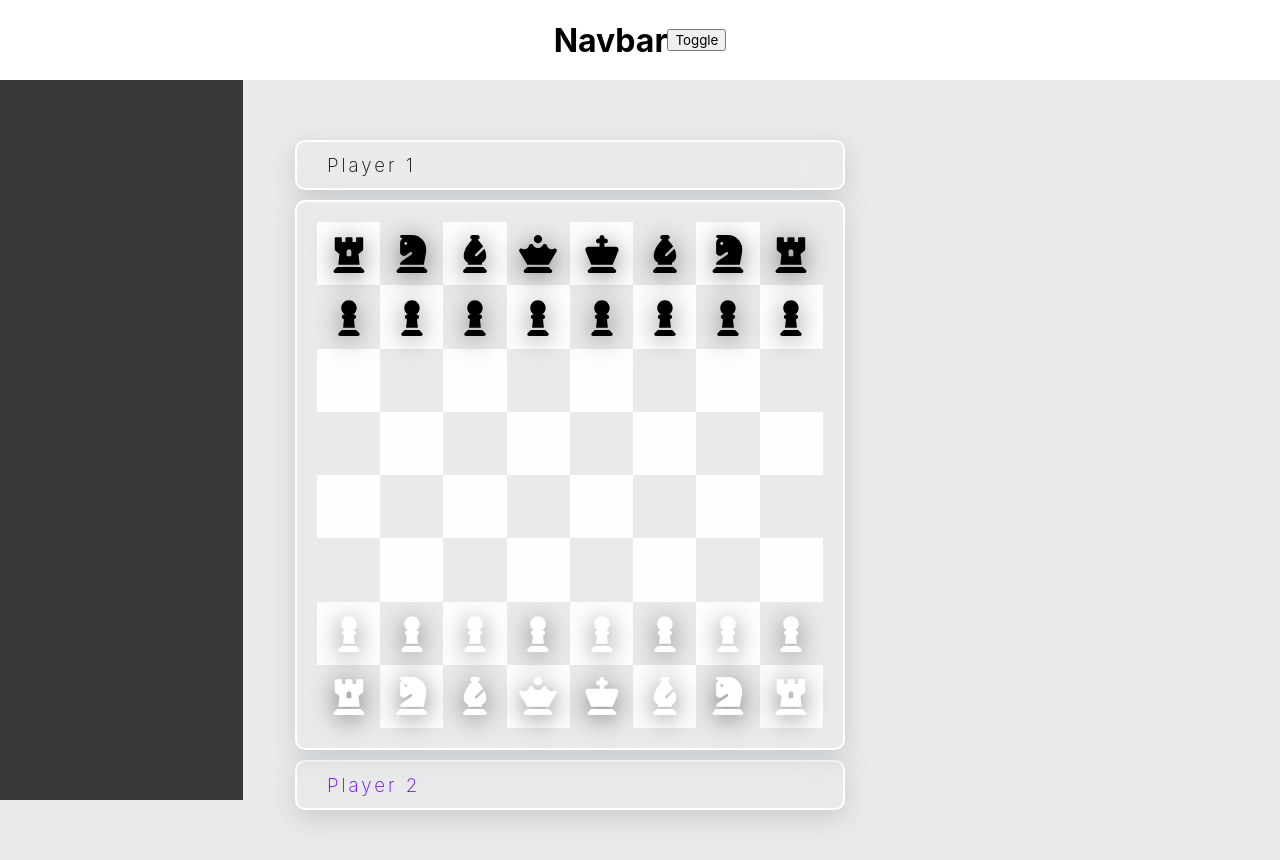
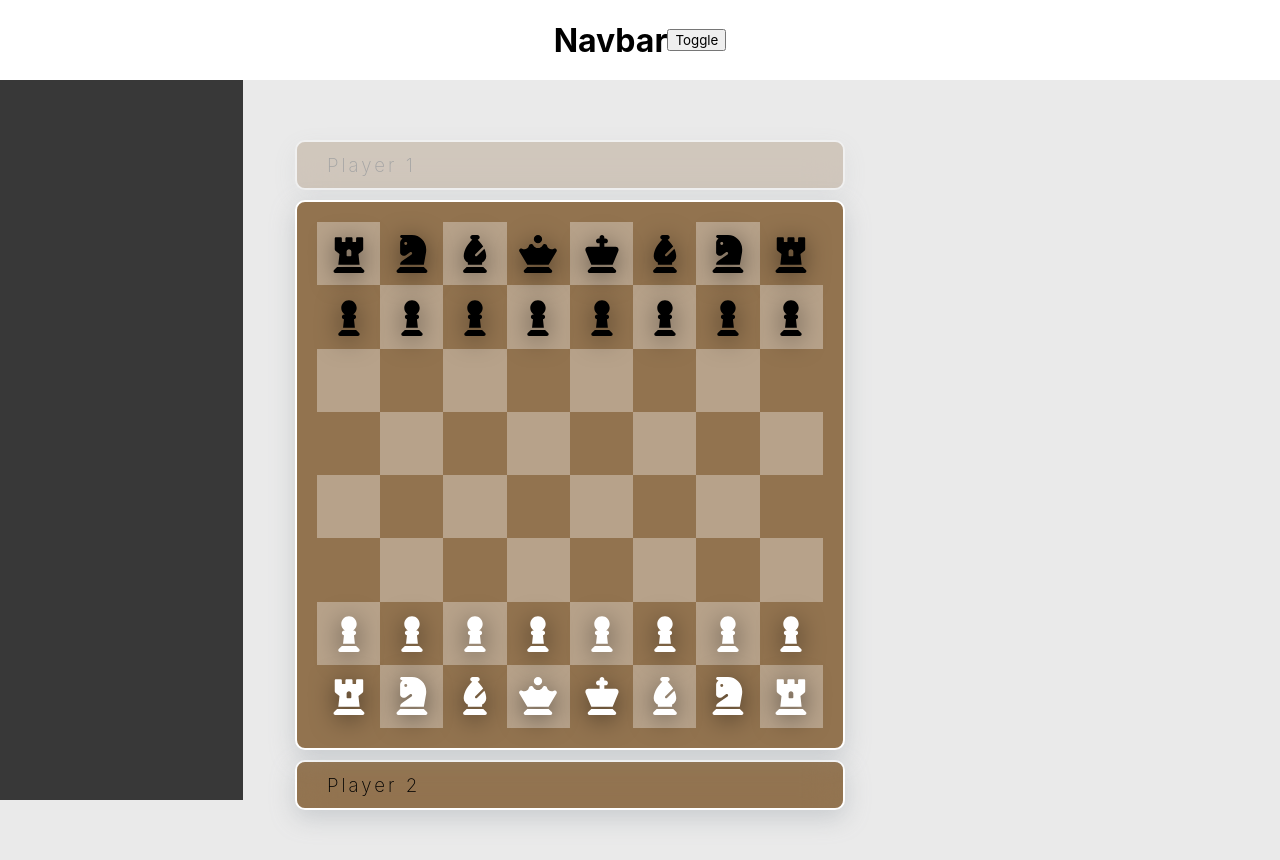
Before and after one commit to christopher-alba/react-chess, a React (Vite) app: page / in a window 1280 px wide. Built offline with nearby package versions, Linux system fonts and the light colour scheme.

Commit message:
Update ChessBoard.tsx

```diff
--- a/src/components/ChessBoard.tsx
+++ b/src/components/ChessBoard.tsx
@@ -299,14 +299,11 @@ const ChessBoard: FC = () => {
   return (
     <MainChessboardWrapper>
       <CapturedDivWrapper>
-        <CapturedPiecesWrapper>
+        <CapturedPiecesWrapper style={{opacity: currentTeam === Team.Black ? 1 : 0.3}}>
           <CapturedPiecesWrapperOverlay>
             <PlayerName
               style={{
-                color:
-                  currentTeam === Team.Black
-                    ? theme.colors.tertiary1
-                    : "black",
+                color: "black",
               }}
             >
               Player 1
@@ -389,7 +386,7 @@ const ChessBoard: FC = () => {
                     : "",
                   background:
                     matching.color === TileColor.Light
-                      ? "#FFFFFF" + "EE"
+                      ? "#FFFFFF" + "55"
                       : "transparent",
                 }}
                 className={`x-${tile.x} y-${tile.y}`}
@@ -412,14 +409,11 @@ const ChessBoard: FC = () => {
         })}
       </TilesWrapper>
       <CapturedDivWrapper>
-        <CapturedPiecesWrapper>
-          <CapturedPiecesWrapperOverlay>
+        <CapturedPiecesWrapper style={{opacity: currentTeam === Team.White ? 1 : 0.3}}>
+          <CapturedPiecesWrapperOverlay >
             <PlayerName
               style={{
-                color:
-                  currentTeam === Team.White
-                    ? theme.colors.tertiary1
-                    : "black",
+                color: "black",
               }}
             >
               Player 2
@@ -463,7 +457,7 @@ const TilesWrapper = styled("div")`
   width: 100%;
   height: 100%;
   overflow: hidden;
-  background: #EAEAEA;
+  background: #92734f;
   backdrop-filter: blur(8px);
   padding: 20px;
   border-radius: 10px;
@@ -482,8 +476,7 @@ const CapturedPiecesWrapper = styled("div")`
   margin-left: auto;
   border: 2px solid white;
   box-shadow: rgba(149, 157, 165, 0.4) 0px 8px 24px;
-  background: #EAEAEA;
-
+  background: #92734f;
 `;
 
 const CapturedPiecesWrapperOverlay = styled("div")`
```
